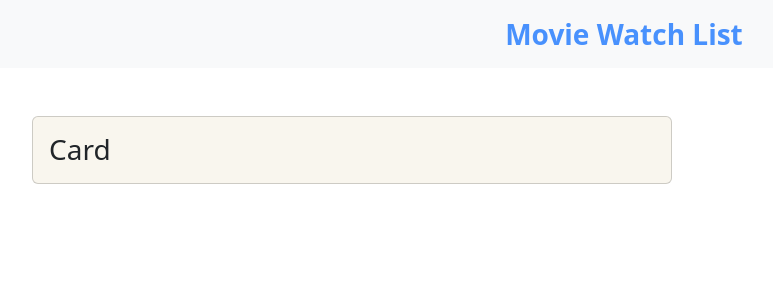
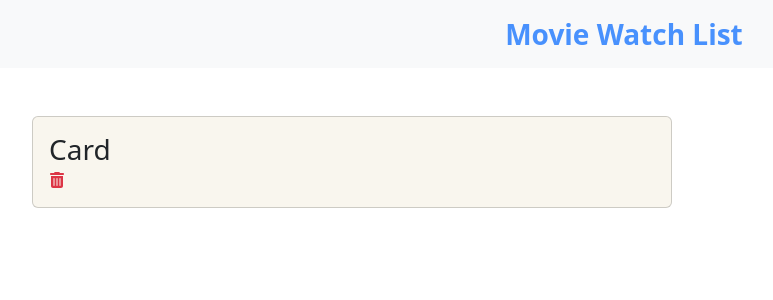
Before and after one commit to Shawaiz99/movie-watch-list-practice-project, a React app: page / in a window 1280 px wide. Shown: the top 300 px of the page, without its empty margins (16-789 px from the left). Built offline with nearby package versions, Linux system fonts and the light colour scheme; the HTML template or start-up script is replaced by a standard one.

Commit message:
Added a trashcan and colored the trashcan

```diff
--- a/src/components/MovieCard.jsx
+++ b/src/components/MovieCard.jsx
@@ -1,3 +1,5 @@
+import { FaTrashCan } from "react-icons/fa6"
+
 function MovieCard() {
   return (
     <div className="col-6 m-5">
@@ -6,6 +8,9 @@ function MovieCard() {
             <h3 className="card-title m-0">
                 Card
             </h3>
+            <div className="text-danger">
+              <FaTrashCan/>
+            </div>
         </div>
       </div>
     </div>
```
